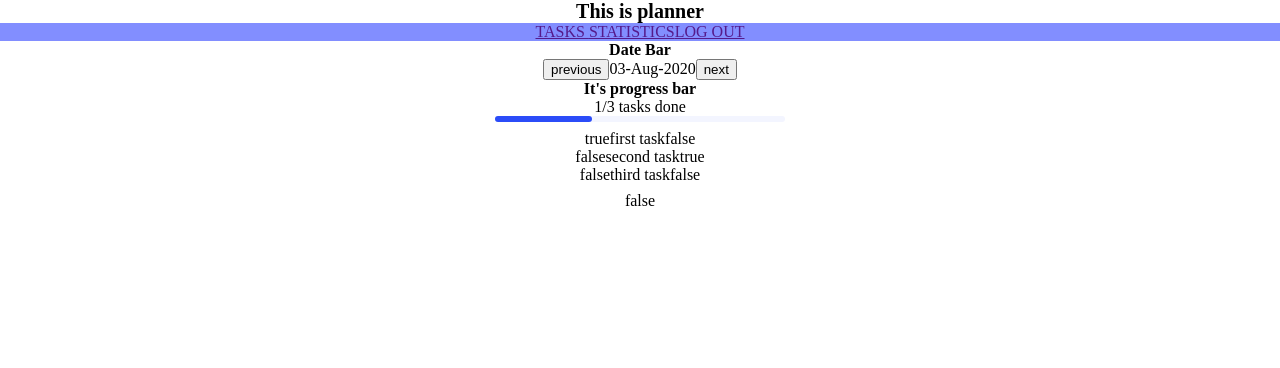
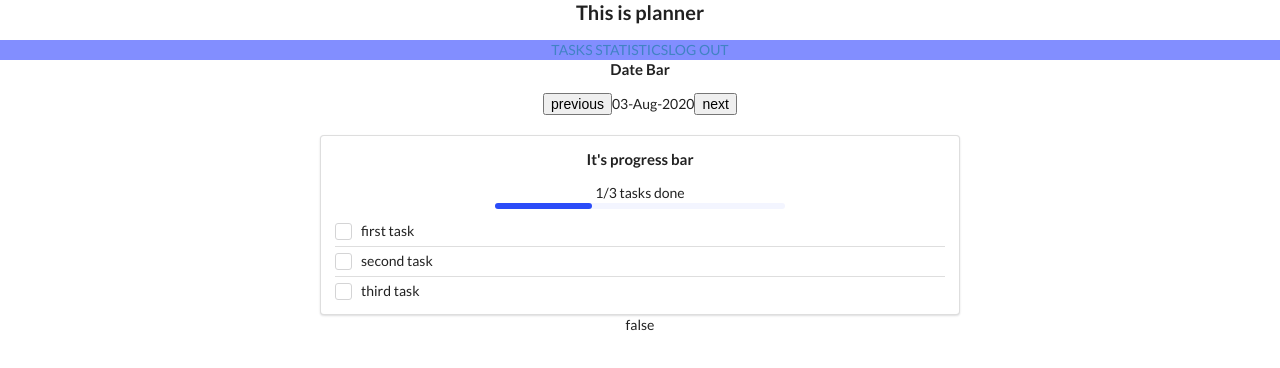
Before and after one commit to Maciag312/your-planner, a React (Create React App) app in the folder front-end-react/: page /planner in a window 1280 px wide. Shown: the top 368 px of the page. Built offline with nearby package versions, Linux system fonts and the light colour scheme; what miragejs would draw is missing.

Commit message:
ui tasks changes

```diff
--- a/front-end-react/public/index.html
+++ b/front-end-react/public/index.html
@@ -15,6 +15,7 @@
       user's mobile device or desktop. See https://developers.google.com/web/fundamentals/web-app-manifest/
     -->
     <link rel="manifest" href="%PUBLIC_URL%/manifest.json" />
+    <link rel="stylesheet" href="https://cdnjs.cloudflare.com/ajax/libs/semantic-ui/2.4.1/semantic.min.css"/>
     <!--
       Notice the use of %PUBLIC_URL% in the tags above.
       It will be replaced with the URL of the `public` folder during the build.
--- a/front-end-react/src/App.js
+++ b/front-end-react/src/App.js
@@ -8,7 +8,7 @@ import Planner from './Planner/Planner';
 import Home from './Home/Home';
 import Header from './Home/Header';
 
-function App() {
+const App = () => {
 
 
     return (
--- a/front-end-react/src/Planner/Planner.css
+++ b/front-end-react/src/Planner/Planner.css
@@ -1 +1,11 @@
-/* dsadsa */
+.planner-box{
+    display: flex;
+    justify-content: space-between;
+    flex-direction: column;
+    align-items: center;
+}
+
+
+.planner-segment{
+    width: 50%;
+}
--- a/front-end-react/src/Planner/Planner.js
+++ b/front-end-react/src/Planner/Planner.js
@@ -4,6 +4,7 @@ import NavigationBar from "./NavigationBar";
 import DateBar from "./DateBar";
 import ProgressBar from "./ProgressBar";
 import TasksList from "./TasksList";
+import "./Planner.css";
 
 const Planner = (props) => {
   return (
@@ -11,11 +12,17 @@ const Planner = (props) => {
       <h1> This is planner</h1>
       <NavigationBar />
       <DateBar />
-      <ProgressBar
-        numberOfDone={props.tasks.filter((t) => t.isDone === true).length}
-        numberOfTasks={props.tasks.length}
-      />
-      <TasksList tasks={props.tasks} />
+      <br/>
+      <div className="planner-box">
+        <div className="planner-segment ui segment">
+          <ProgressBar
+            numberOfDone={props.tasks.filter((t) => t.isDone === true).length}
+            numberOfTasks={props.tasks.length}
+          />
+          <TasksList tasks={props.tasks} />
+        </div>
+      </div>
+
       <div>{props.authenticated.toString()}</div>
       <div>{props.jwt.toString()}</div>
     </div>
--- a/front-end-react/src/Planner/Task.css
+++ b/front-end-react/src/Planner/Task.css
@@ -0,0 +1,3 @@
+.task-content{
+    display: flex;
+}
--- a/front-end-react/src/Planner/Task.js
+++ b/front-end-react/src/Planner/Task.js
@@ -1,11 +1,19 @@
 import React from "react";
 import { Redirect } from "react-router-dom";
+import './Task.css';
 
 function Task({ task }) {
   const [play, setPlay] = React.useState(false);
   return (
-    <div>
-      {task.isDone.toString()}
+    <div className="item">
+      <div className="task-content content">
+        <div class="task-checkbox ui checkbox">
+          <input type="checkbox" />
+          <label></label>
+        </div>
+        {task.name}
+      </div>
+      {/* {task.isDone.toString()}
 
       {task.name}
 
@@ -19,7 +27,7 @@ function Task({ task }) {
         )
       ) : (
         <div></div>
-      )}
+      )} */}
     </div>
   );
 }
--- /dev/null
+++ b/front-end-react/src/Planner/TasksList.css
@@ -0,0 +1,3 @@
+.tasks-list{
+
+}
--- a/front-end-react/src/Planner/TasksList.js
+++ b/front-end-react/src/Planner/TasksList.js
@@ -1,13 +1,12 @@
 import React from "react";
 import FixedSizeList from "@material-ui/core/List";
 import Task from "./Task";
+import './TasksList.css';
 const TaskList = ({ tasks }) => {
-    const renderedList = tasks.map((task)=> {return <Task key={task.name} task={task}/>});
-  return (
-    <FixedSizeList>
-        {renderedList}
-    </FixedSizeList>
-  );
+  const renderedList = tasks.map((task) => {
+    return <Task key={task.name} task={task} />;
+  });
+  return <div className="tasks-list ui relaxed divided list">{renderedList}</div>;
 };
 
 export default TaskList;
```
